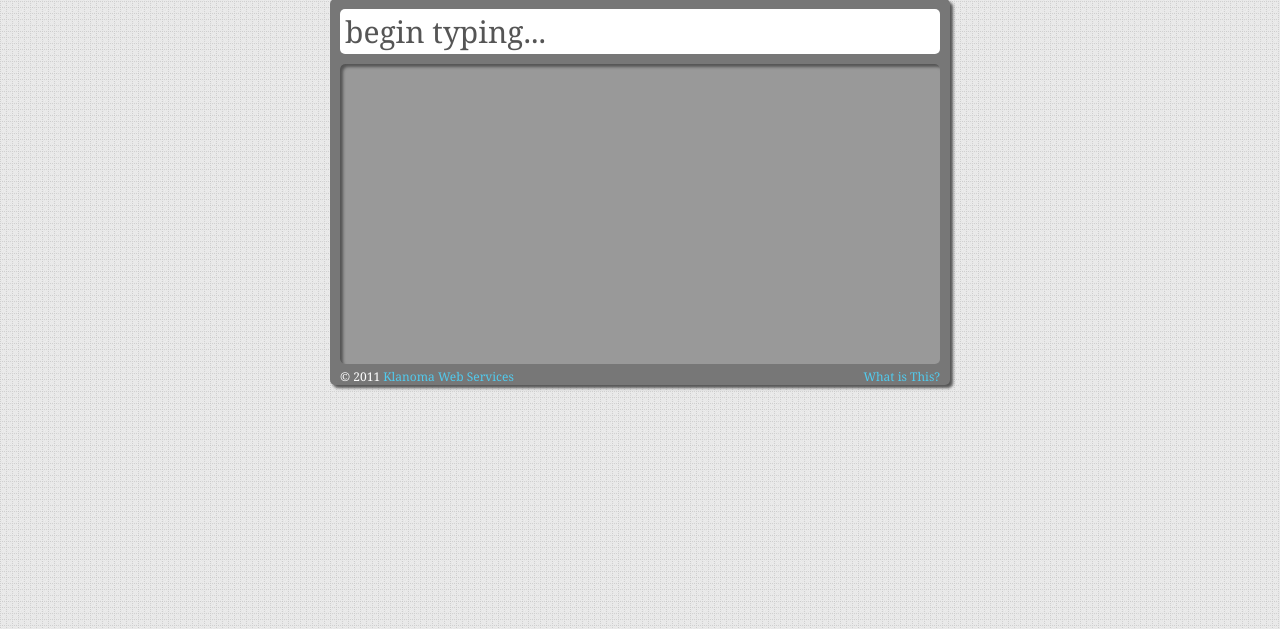
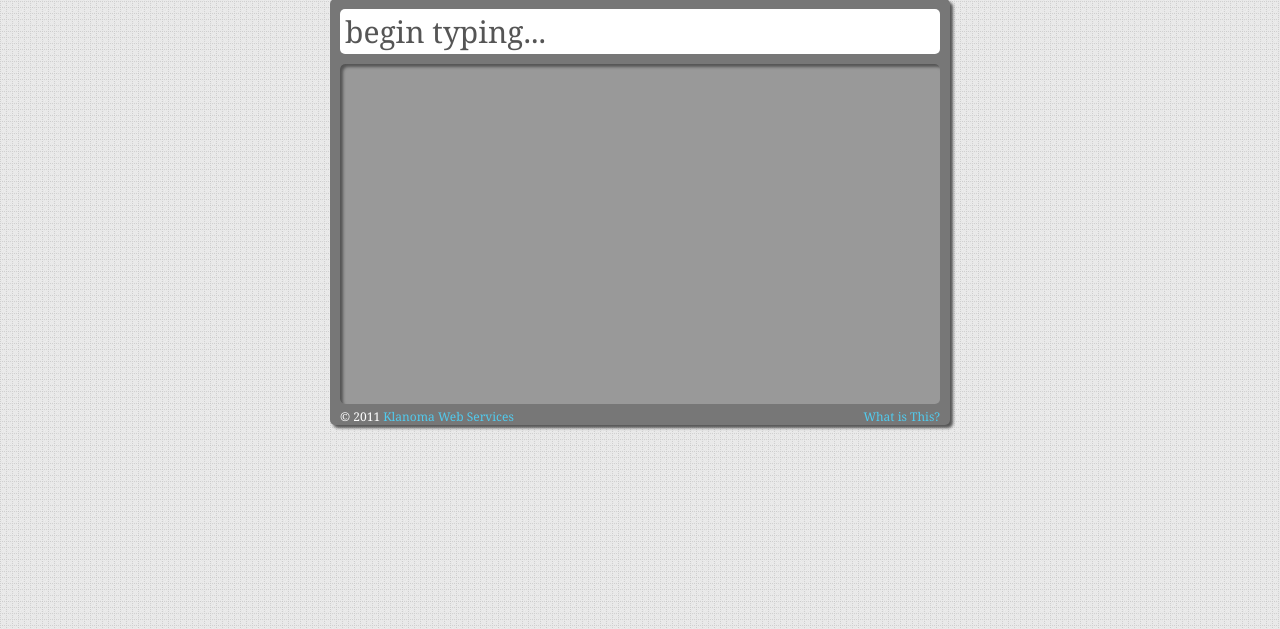
Before and after one commit to wyoumans/camelize, a PHP site: page / in a window 1280 px wide. Shown: the part 101-730 px from the top of the page. Run offline with PHP 8.4, Linux system fonts and the light colour scheme; some libraries are stand-ins or nearby versions.

Commit message:
added javascript

```diff
--- a/assets/style.css
+++ b/assets/style.css
@@ -1,7 +1,8 @@
 
 /*
  Color Scheme:
-
+  Teal: #51CBEE
+  Greys: #555, #777, #999
 */
 
 html,body{margin:0;padding:0;text-align: center;}
@@ -19,7 +20,6 @@ a:hover{
 body{
   background-color: #FFF;
   background-image: url('background.jpg');
-  background-position: 0 0;
   color: #555;
   font-family: Georgia, Times, serif;
   font-size: 12px;
@@ -40,6 +40,7 @@ body{
   -webkit-border-radius: 5px;
   -khtml-border-radius: 5px;
   position: relative;
+  box-shadow: 3px 3px 3px #555;
   -moz-box-shadow: 3px 3px 3px #555;
   -webkit-box-shadow: 3px 3px 3px #555;
 }
@@ -83,6 +84,10 @@ body{
   -moz-box-shadow:inset 3px 3px 3px #555;
   -webkit-box-shadow:inset 3px 3px 3px #555;
   box-shadow:inset 3px 3px 3px #555;
+  font-family: "Courier New", Courier, mono;
+  font-size: 30px;
+  line-height: 33px;
+  padding: 20px 0;
 }
 
 a#question{
--- a/index.php
+++ b/index.php
@@ -65,8 +65,11 @@ echo<<<SCRIPTS
         });
       });
 
-      function camelize(selector){
-        return selector + "()";
+      function camelize( s ) {
+        s = s.trim( s );
+        return ( /\S[A-Z]/.test( s ) ) ?
+        s.replace( /(.)([A-Z])/g, function(t,a,b) { return a + ' ' + b.toLowerCase(); } ) :
+        s.replace( /( )([a-z])/g, function(t,a,b) { return b.toUpperCase(); } );
       }
     </script>
 
```
